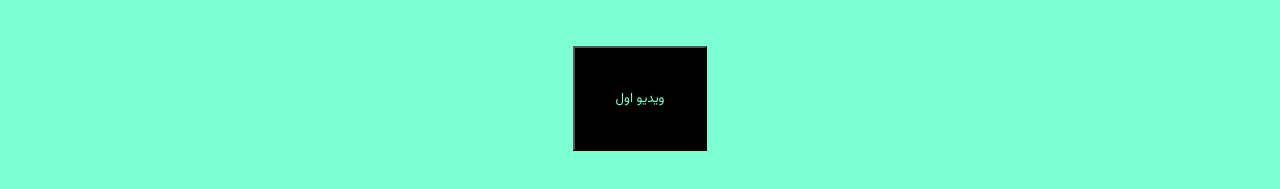
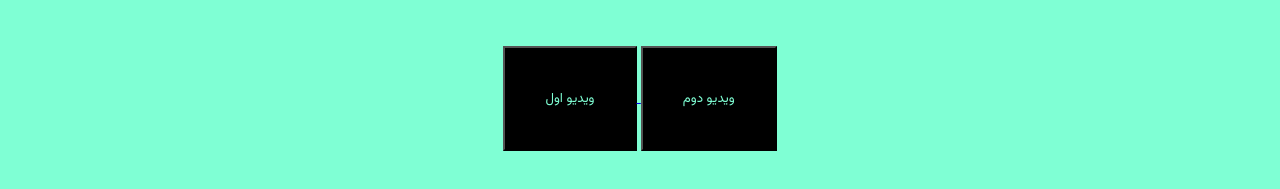
Before and after one commit to arshiavictus-cell/porn, a plain HTML site: page index.html in a window 1280 px wide. Shown: the part 913-1102 px from the top of the page. Drawn offline with Linux system fonts and the light colour scheme.

Commit message:
Update index.html

```diff
--- a/index.html
+++ b/index.html
@@ -20,6 +20,9 @@
     <a  href="violet.html">
         <button onclick="say()">ویدیو اول</button>
     </a>
+        <a  href="violet.html">
+        <button onclick="say()">ویدیو دوم</button>
+    </a>
     </nav>
     <script src="script.js"></script>
 </body>
```
